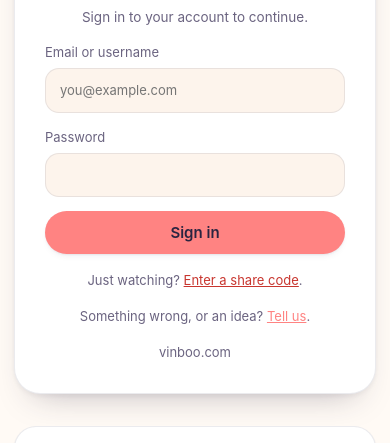
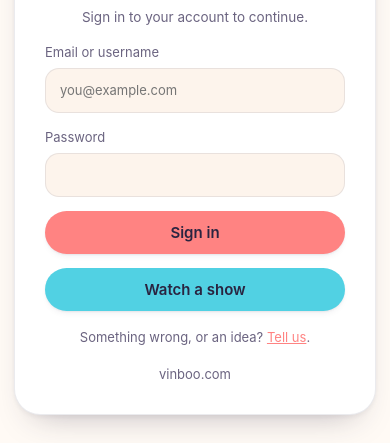
Before and after one commit to gvhc4j69nd-glitch/slideshow, a website: page public/index.html in a window 390 px wide. Shown: the part 345-788 px from the top of the page. Drawn offline with Linux system fonts and the light colour scheme; no server answers.

Commit message:
Give watching a show its own button
Watching needed no account and was offered as a sentence under the sign-in
button — "Just watching? Enter a share code" — which is where a page puts
something it considers secondary. Half the people arriving here have a code
rather than a login, so it now gets a button of its own directly below sign-in:
same shape, same width, same height, in cyan rather than a second coral.

The colour is the point. Two coral buttons would ask the visitor to work out
which one is meant for them; two brand colours say they are alternatives. The
text link is gone rather than kept alongside, because leaving both would be the
same choice offered twice.

Matching the height took not overriding line-height. The sign-in button inherits
the body's 1.55 through `font: inherit`, and the anchor rule copied from
.btn-link sets `line-height: normal`, which is shorter — same width, 2.8px
short. Verified equal at desktop and mobile widths.

Co-Authored-By: Claude Opus 5 <noreply@anthropic.com>

```diff
--- a/public/index.html
+++ b/public/index.html
@@ -254,7 +254,9 @@
       <p class="dialog-error" id="gateError" hidden></p>
       <button type="submit" class="btn btn-primary" id="gateSubmit">Sign in</button>
 
-      <p class="gate-foot">Just watching? <a href="/watch">Enter a share code</a>.</p>
+      <!-- Watching needs no account, so it gets equal billing rather than a
+           footnote: half the people arriving here have a code, not a login. -->
+      <a class="btn btn-watch" href="/watch">Watch a show</a>
       <p class="gate-foot">
         Something wrong, or an idea?
         <button type="button" class="linkish" id="feedbackOpenGate">Tell us</button>.
--- a/public/styles.css
+++ b/public/styles.css
@@ -109,6 +109,21 @@ a { color: var(--coral-ink); }
 
 .btn-primary { background: var(--coral); border-color: transparent; color: var(--ink); }
 .btn-primary:hover:not(:disabled) { background: #FF9291; }
+
+/*
+ * The other way in. Same shape and size as the sign-in button beside it, in the
+ * second brand colour rather than a second coral: the two are alternatives, not
+ * a first and a second choice, and colouring both alike would make the page ask
+ * the visitor to pick a winner.
+ */
+.btn-watch {
+  background: var(--cyan); border-color: transparent; color: var(--ink);
+  display: block; text-align: center; text-decoration: none;
+  /* No line-height override here: the sign-in button inherits the body's 1.55
+     through `font: inherit`, and matching it is what makes the two the same
+     height rather than merely the same width. */
+}
+.btn-watch:hover:not(:disabled) { background: #6FDCEC; }
 
 .btn-icon { min-width: 44px; text-align: center; padding: 9px 14px; }
 .btn-toggle[aria-pressed="true"] { background: var(--cyan); border-color: transparent; color: var(--ink); }
```
